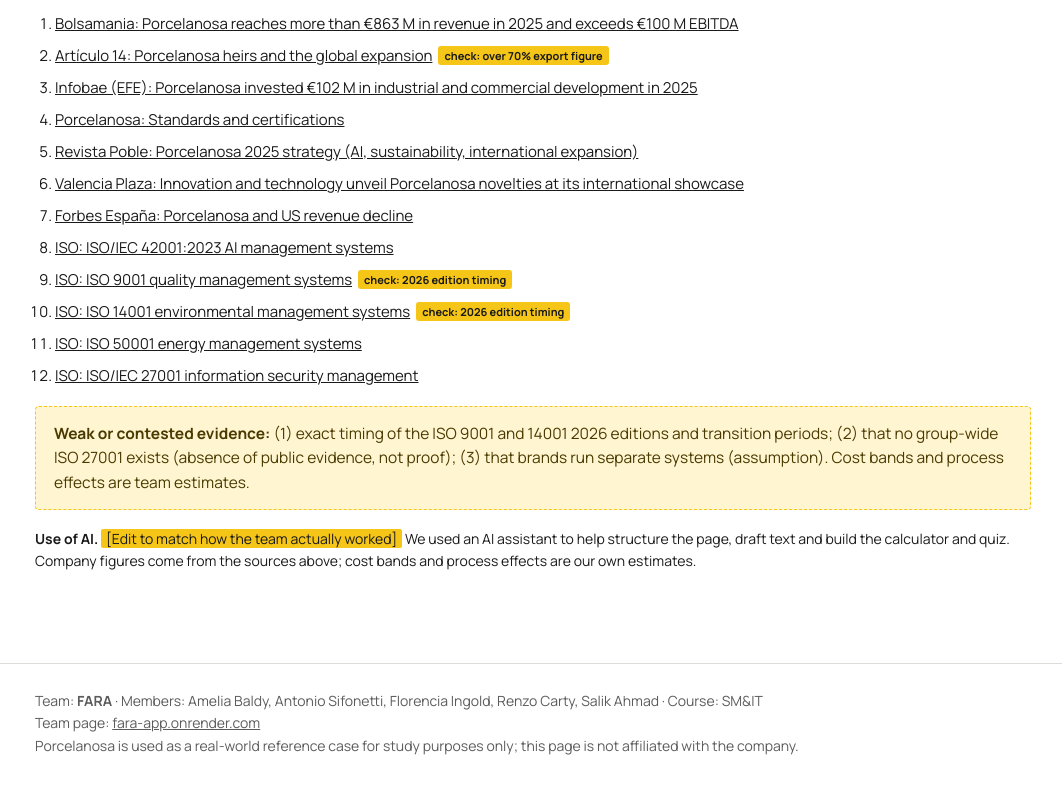
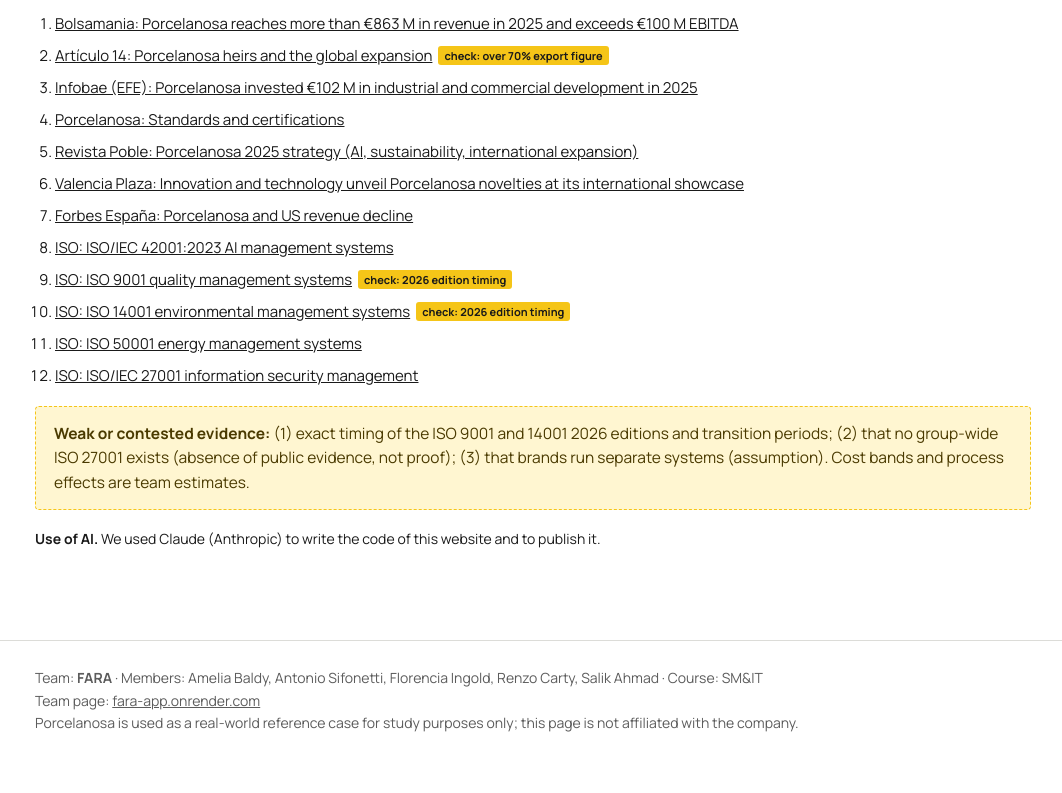
Before and after one commit to antoniosifonetti1-oss/iso-ims-porcelanosa, a plain HTML site: page index.html in a window 1280 px wide. Shown: the part 9310-10103 px from the top of the page, without its empty margins (107-1169 px from the left). Drawn offline with Linux system fonts and the light colour scheme.

Commit message:
Update AI-use statement
Co-Authored-By: Claude Sonnet 5.5 <noreply@anthropic.com>

```diff
--- a/index.html
+++ b/index.html
@@ -257,7 +257,7 @@ footer{border-top:1px solid var(--line);margin-top:56px;padding:26px 0 50px;font
   <h2>Sources, with weak evidence flagged</h2>
   <ol class="src" id="srcList"></ol>
   <div class="warn" id="weak"></div>
-  <p class="small"><b>Use of AI.</b> <span class="todo">[Edit to match how the team actually worked]</span> We used an AI assistant to help structure the page, draft text and build the calculator and quiz. Company figures come from the sources above; cost bands and process effects are our own estimates.</p>
+  <p class="small"><b>Use of AI.</b> We used Claude (Anthropic) to write the code of this website and to publish it.</p>
 </section>
 
 </main>
```
